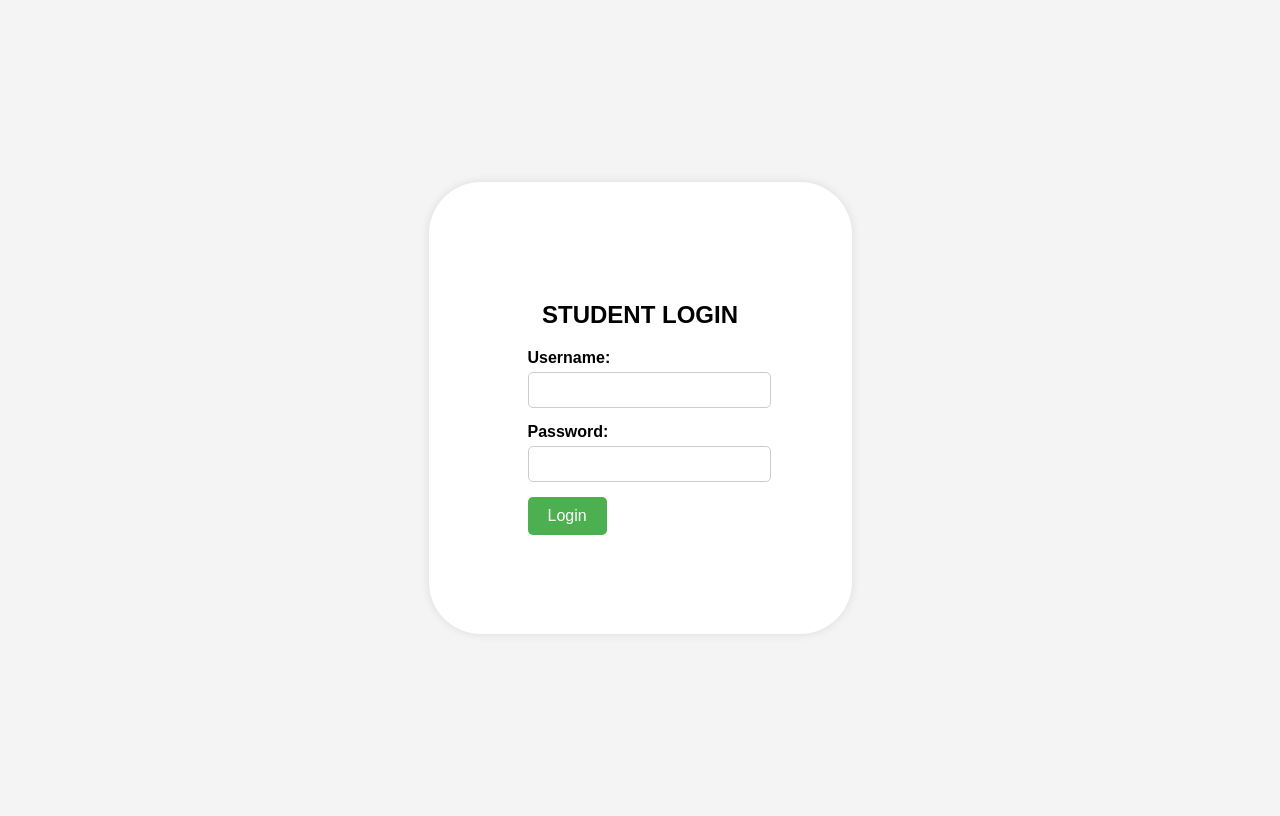
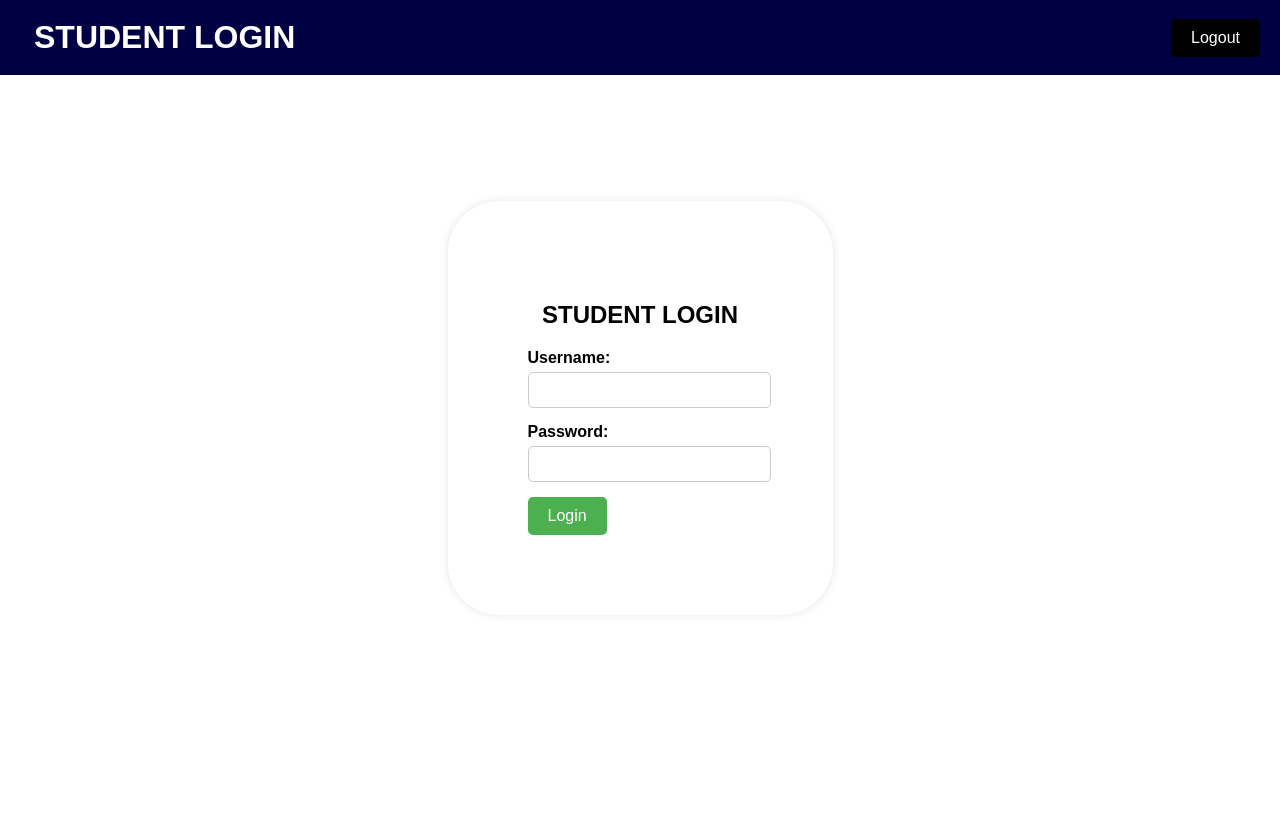
Before and after one commit to KhushiJain2004/Attendance-management-system-Devops-lab-, a Django app: page /Studentlogin in a window 1280 px wide. Run offline with Django 4.2, Linux system fonts and the light colour scheme.

Commit message:
Update Studentlogin.html

```diff
--- a/ATTENDANCE_MANAGEMENT_SYSTEM/template/Studentlogin.html
+++ b/ATTENDANCE_MANAGEMENT_SYSTEM/template/Studentlogin.html
@@ -8,7 +8,7 @@
     <style>
         body {
             font-family: Arial, sans-serif;
-            background-color: #f4f4f4;
+            background-color: #ffffff;
 
             padding: 0;
             display: flex;
@@ -16,10 +16,37 @@
             align-items: center;
             height: 100vh;
         }
+        .navbar {
+            background-color:rgb(0, 0, 66);
+            color: white;
+            padding: 5px 20px;
+            text-align: left;
+            width: 100%;
+            position: fixed;
+            top: 0;
+            box-sizing: border-box;
+            display: flex;
+            justify-content: space-between;
+            align-items: center;
+        }
+
+        .navbar h1 {
+            margin: 14px;
+        }
+
+        .btn-logout {
+            background-color: #000000;
+            color: white;
+            border: none;
+            padding: 10px 20px;
+            font-size: 16px;
+            border-radius: 5px;
+            cursor: pointer;
+        }
 
         .login-container {
             background-color: #ffffff;
-            padding: 99px;
+            padding: 80px;
             border-radius: 52px;
             box-shadow: 0px 0px 10px 0px rgba(0, 0, 0, 0.1);
         }
@@ -72,6 +99,10 @@
 </head>
 
 <body>
+    <div class="navbar">
+        <h1>STUDENT LOGIN</h1>
+        <button class="btn-logout">Logout</button>
+    </div>
     <div class="login-container">
         <h2>STUDENT LOGIN</h2>
         <div class="form-group">
```
